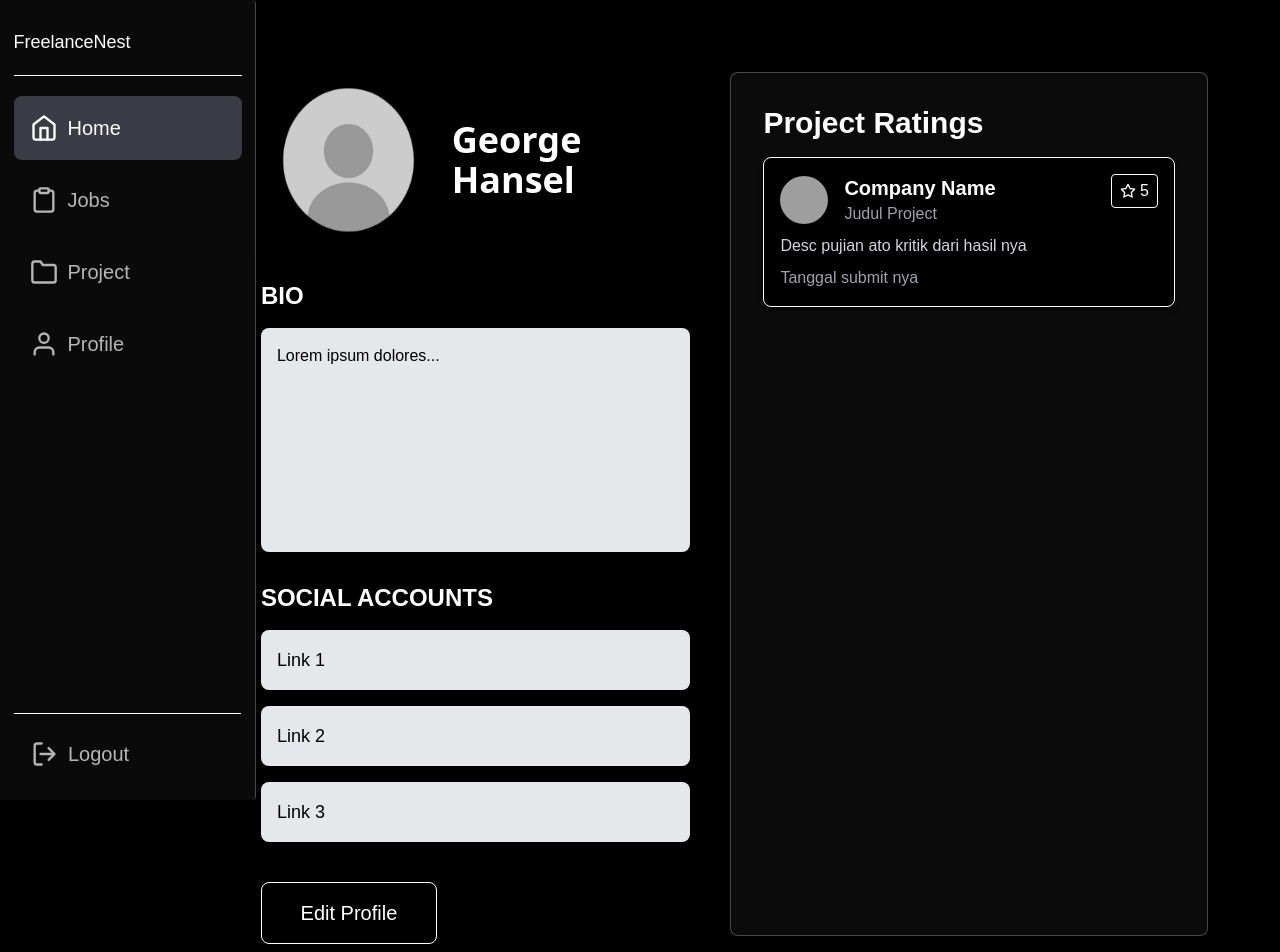
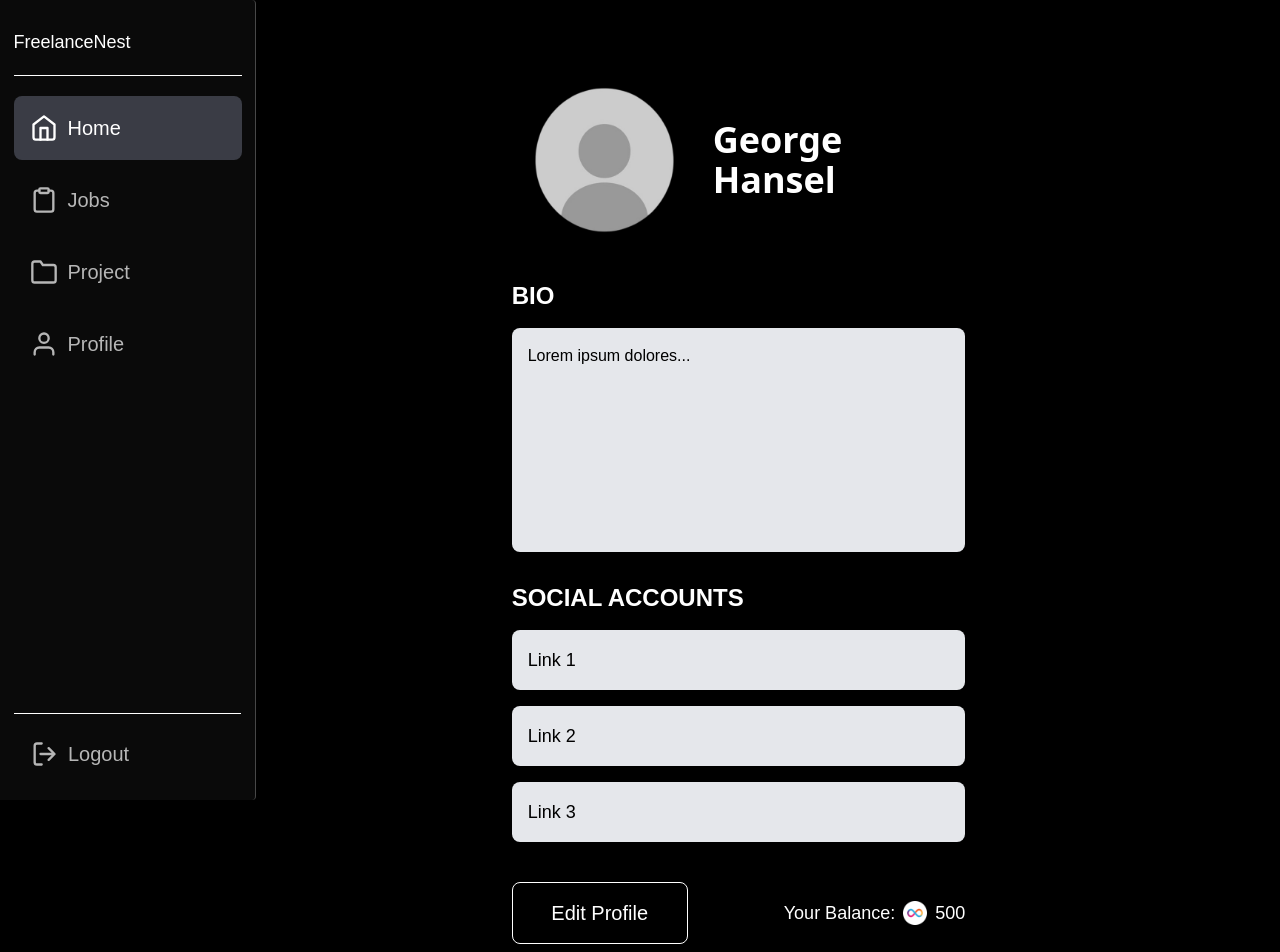
Before and after one commit to StanleyChristianDarmawan/FreelanceNest, a React (Vite) app in the folder src/FreelanceNest_frontend/: page /freelancer-page/profile in a window 1280 px wide. Shown: the top 952 px of the page. Built offline with nearby package versions, Linux system fonts and the light colour scheme; grey boxes are pictures that could not be loaded.

Commit message:
update profile page

```diff
--- a/src/FreelanceNest_frontend/pages/FreelancerPage/Components/Profile.jsx
+++ b/src/FreelanceNest_frontend/pages/FreelancerPage/Components/Profile.jsx
@@ -1,7 +1,9 @@
 import React, { useState, useRef } from "react";
 import Statistics from "./Statistics";
 import PP from "../assets/icon/profile-removebg-preview.png";
-import { FaCamera } from "react-icons/fa"; // Ensure you have react-icons installed
+import { FaCamera } from "react-icons/fa"; // Pastikan Anda sudah menginstal react-icons
+import IcpCoin from "../assets/icon/icp-token.png"
+
 
 const Profile = () => {
   const [bio, setBio] = useState("Lorem ipsum dolores...");
@@ -39,7 +41,7 @@ const Profile = () => {
   };
 
   return (
-    <div className="w-full h-full flex rounded-md bg-black">
+    <div className="w-full h-full flex justify-center items-center rounded-md bg-black">
       <div className="w-1/2 p-6 shadow-md rounded-lg">
         <div className="flex flex-col items-start h-full">
           <div className="flex items-center mb-6">
@@ -104,7 +106,7 @@ const Profile = () => {
               </ul>
             )}
           </div>
-          <div className="mt-6">
+          <div className="mt-6 flex w-full justify-between">
             {isEditing ? (
               <button
                 className="border-white border w-32 hover:bg-white hover:text-black font-medium text-white p-4 rounded-lg text-xl"
@@ -120,11 +122,11 @@ const Profile = () => {
                 Edit Profile
               </button>
             )}
+            <div className="flex justify-center items-center text-white">
+              <p className="text-lg flex items-center gap-2">Your Balance:<img className="w-6 h-6" src={IcpCoin} alt="" />500</p>
+            </div>
           </div>
         </div>
-      </div>
-      <div className="w-1/2 p-6 bg-customLighterBlack border border-white border-opacity-25 m-8 shadow-md rounded-lg ml-4">
-        <Statistics />
       </div>
     </div>
   );
```
